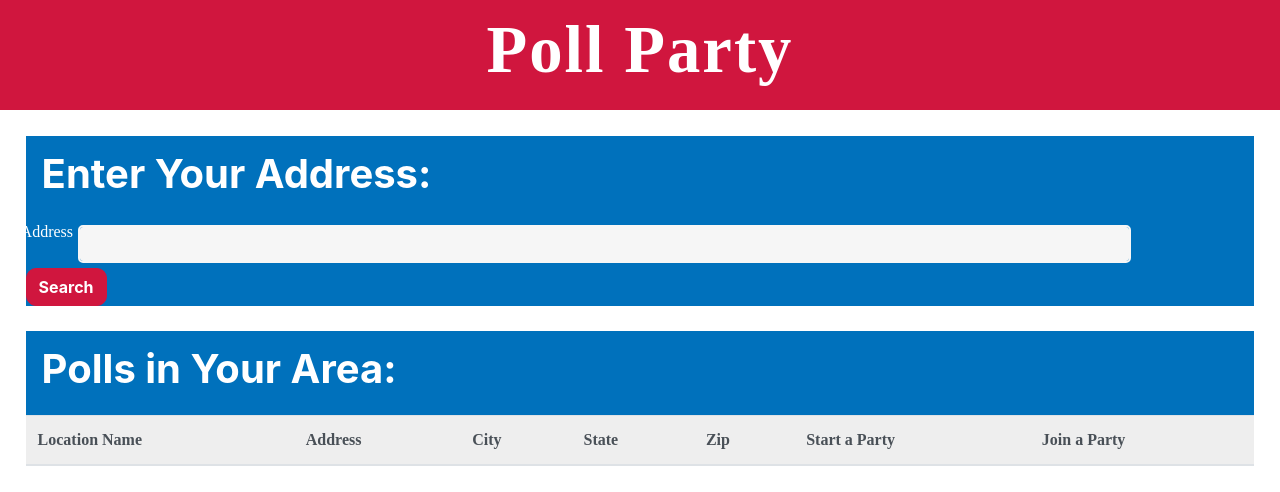
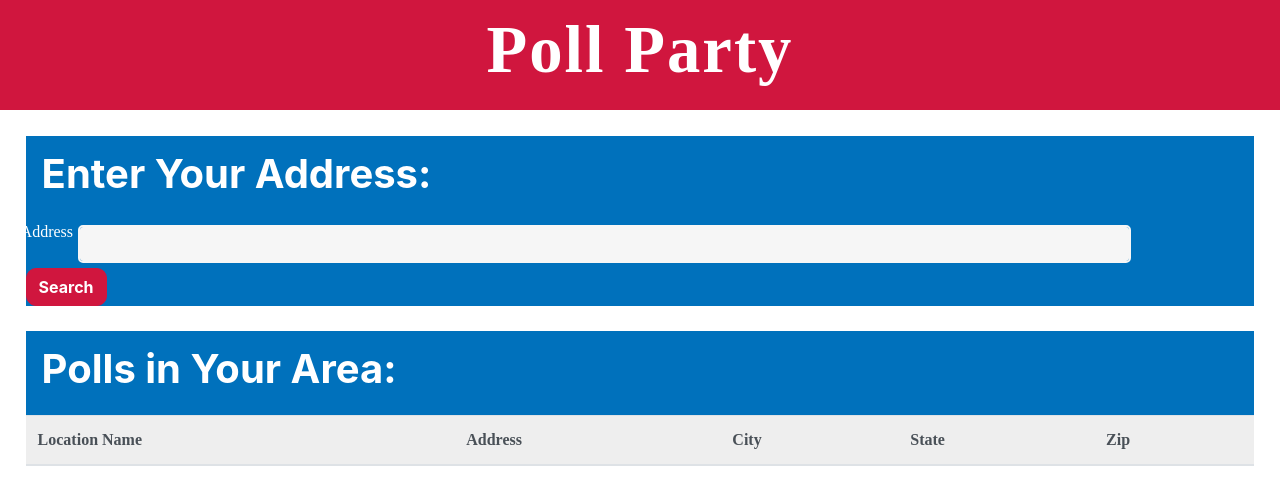
Before and after one commit to helennzhang/PollParty, a Flask app: template templates/welcome.html in a window 1280 px wide. Shown: the top 492 px of the page. Run offline with Flask 2, Linux system fonts and the light colour scheme; the template is opened without the code that fills it, so the values that code supplies are empty; some libraries are stand-ins or nearby versions; some web fonts are replaced.

Commit message:
how do i get this shit to work

```diff
--- a/static/welcome.js
+++ b/static/welcome.js
@@ -31,13 +31,13 @@ function initMap() {
                     });
                     map.fitBounds(bounds);
                     $("#poll_list").append(`<tr>
-                    <th>` + response.earlyVoteSites[i].address.locationName + `</th>
+                    <td>
+                    <input type="checkbox" name="bar" /> </td>
+                    <td>` + response.earlyVoteSites[i].address.locationName + `</td>
                     <td>`+ response.earlyVoteSites[i].address.line1 + `</td>
                     <td>` + response.earlyVoteSites[i].address.city + `</td>
                     <td>` + response.earlyVoteSites[i].address.state + `</td>
                     <td>` + response.earlyVoteSites[i].address.zip + `</td>
-                    <td><button class="btn btn-primary">Start a Party</button></td>
-                    <td><button class="btn btn-primary">Join a Party</button></td>
                 </tr>`);
                 }
             },
@@ -45,3 +45,22 @@ function initMap() {
         });
     });
 }
+
+function myfunc() {
+    var valueList = [];
+    $('#poll_list tr').each(function () {
+        $(this).find("input[name='bar']:checked").each(function () {
+            var values = [];
+            $(this).closest("td").siblings("td").each(function () {
+                values.push($(this).text());
+            });
+            valueList.push(values.join(", "));
+        });
+    });
+    console.log("(" + valueList.join("),(") + ")");
+}
+
+$("#startParty").click(function (event) {
+    console.log(event);
+    myfunc();
+});
--- a/templates/welcome.html
+++ b/templates/welcome.html
@@ -23,7 +23,9 @@
 <body>
 	<div class="siteheader">Poll Party</div>
 	<div class="singlepanel">
-    <h1><p>Enter Your Address: </p></h1>
+		<h1>
+			<p>Enter Your Address: </p>
+		</h1>
 		<form id="form">
 			<div class="form-row">
 				<label for="address">Address</label>
@@ -33,7 +35,9 @@
 		</form>
 	</div>
 	<div class="singlepanel">
-		<h1><p>Polls in Your Area: </p></h1>
+		<h1>
+			<p>Polls in Your Area: </p>
+		</h1>
 		<table class="col-sm-12 table table-hover" style="background-color: lightpink;">
 			<thead class="thead-light">
 				<tr style="background-color: lightpink">
@@ -42,13 +46,11 @@
 					<th>City</th>
 					<th>State</th>
 					<th>Zip</th>
-					<th>Start a Party</th>
-					<th>Join a Party</th>
 				</tr>
 			</thead>
 			<tbody id="poll_list"></tbody>
 		</table>
-	<!-- INCOMING 	=======
+		<!-- INCOMING 	=======
 		<h1><p>Enter Your Address: </p></h1>
 		<div class="form-group">
 			<input type="text" class="form-control" id="address" placeholder="Enter address" name="address">
@@ -69,11 +71,11 @@
 
 	<div class="doublepanel">
 		<div class="doublepanel left">
-			<button class="btn btn-primary" style="margin-left: 25%; width:50%;  height:auto">Start a Party</button>
+			<button type="submit" value="Start Party" id="startParty">Start Party</button>
 			<p class=text>Going to vote? Register to start a poll party.</p>
 		</div>
 		<div class="doublepanel right">
-			<button class="btn btn-primary" style="margin-left: 25%; width:50%;  height:auto">Join a Party</button>
+			<button type="submit" value="Join Party" id="joinParty">Join Party</button>
 			<p class=text>Want to vote but don't want to go alone? Register to find a poll party to go with.</p>
 		</div>
 	</div>
```
